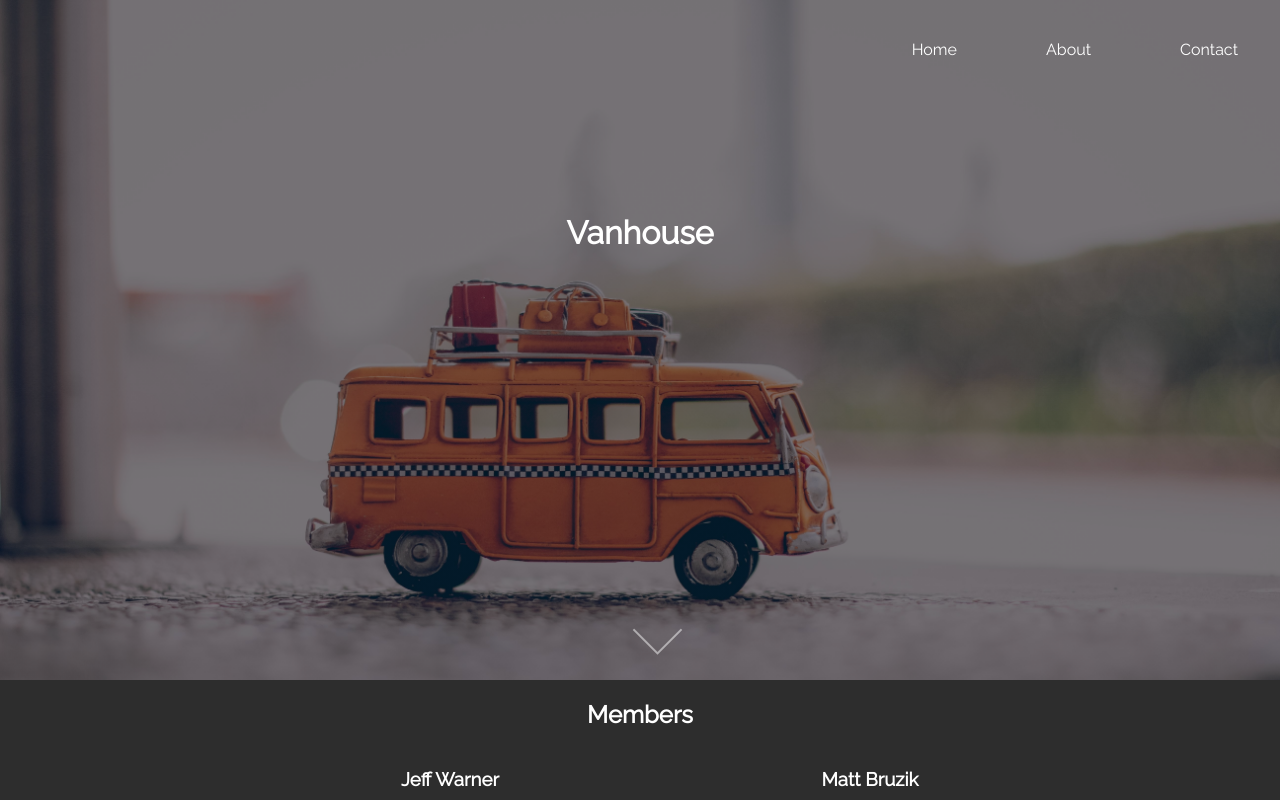
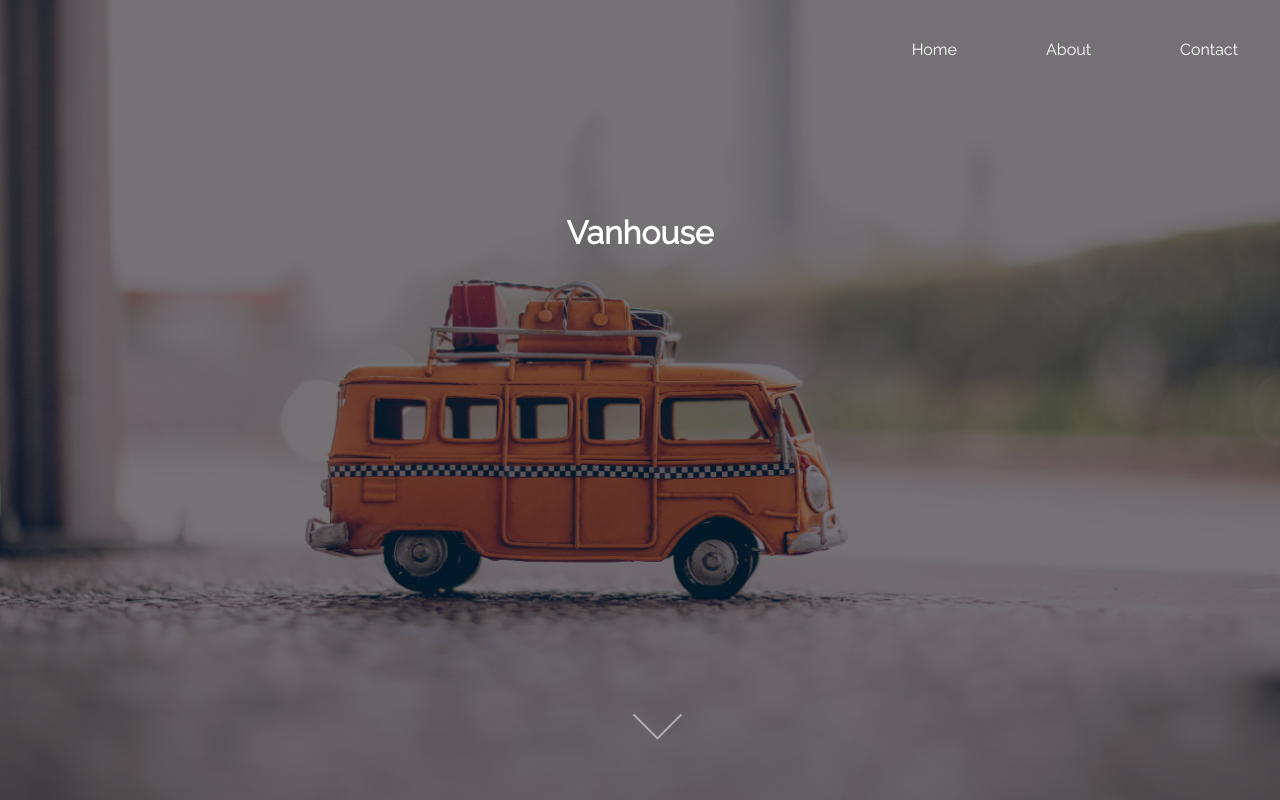
Before and after one commit to mdbyon/vanhouse, a React (Create React App) app in the folder vanpublic/: page / in a window 1280 px wide. Shown: the top 800 px of the page. Built offline with nearby package versions, Linux system fonts and the light colour scheme.

Commit message:
Fixed positioning

```diff
--- a/vanpublic/src/App.css
+++ b/vanpublic/src/App.css
@@ -47,10 +47,15 @@ header h1{
   color: white;
 }
 
-img{
+img {
   border-radius: 50%;
   width: 35%;
 }
+
+.linked-in img{
+  border-radius:4%;
+}
+
 
 .page-header{
   background-image: linear-gradient(rgba(0, 0, 0, 0.5), rgba(0, 0, 0, 0.5)), url("./img/background-van.jpg");
@@ -58,7 +63,7 @@ img{
   -moz-background-size: cover;
   -o-background-size: cover;
   background-size: cover;
-  height:85vh;
+  height:105vh;
 }
 
 nav {
@@ -114,7 +119,7 @@ li {
 
 .scroll-down {
   position: absolute;
-  margin-bottom: 135px;
+  margin-bottom: 50px;
   left: 50%;
   bottom: 10px;
   display: block;
--- a/vanpublic/src/Home.js
+++ b/vanpublic/src/Home.js
@@ -1,4 +1,5 @@
 import React, {Component} from 'react';
+
 
 class Home extends Component {
   constructor(props){
@@ -12,6 +13,7 @@ class Home extends Component {
       behavior: "smooth"
     })
   }
+
   render() {
     return (
       <div>
```
